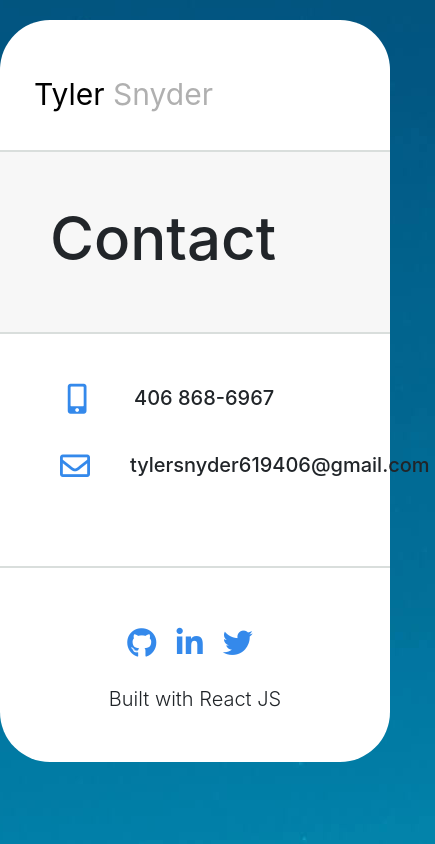
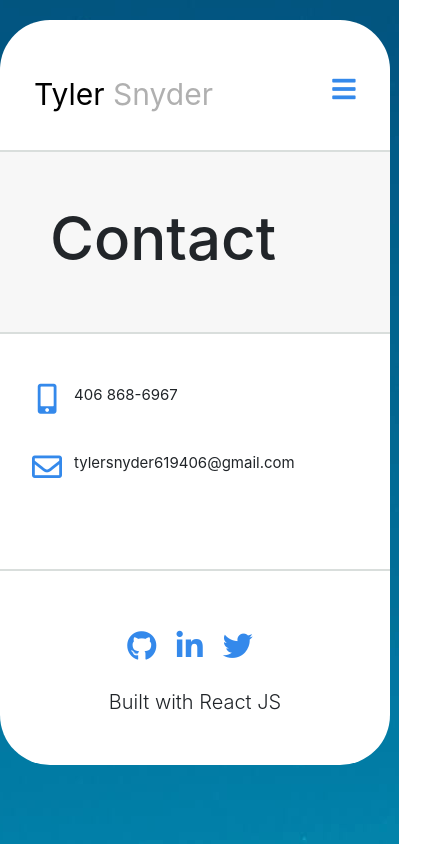
Before and after one commit to MR-TYLER31/react-portfolio, a React (Create React App) app: page /contact in a window 390 px wide. Shown: the whole page, 435 px wide, since content can reach past the window. Built offline with nearby package versions, Linux system fonts and the light colour scheme.

Commit message:
added media queries for home page button and added resume link

```diff
--- a/public/index.css
+++ b/public/index.css
@@ -8,7 +8,7 @@ body {
   -moz-osx-font-smoothing: grayscale;
   /* height: 150vh; */
   /* background-color: #3489eb; */
-  background-image: url('/react-portfolio/img/cover.jpg');
+  background-image: url("/react-portfolio/img/cover.jpg");
   background-attachment: fixed;
   background-repeat: no-repeat;
   background-position: top;
@@ -41,11 +41,11 @@ body {
   margin-right: 30px;
 } */
 
-.scrolled {
+/* .scrolled {
   position: fixed;
   background-color: white;
   box-shadow: 0px 4px 7px #777;
-}
+} */
 
 /* #header-section {
   margin-top: 20%;
@@ -73,13 +73,11 @@ body {
   border: 3px solid #3489eb;
   margin: 0 auto;
   width: 20%;
-
 }
 
 #portfolio-btn:hover {
   background-color: white;
   color: #3489eb;
-
 }
 
 .card-img-top {
@@ -127,7 +125,6 @@ body {
   box-shadow: 0 4px 8px 0 rgba(0, 0, 0, 0.4), 0 6px 20px 0 rgba(0, 0, 0, 0.19);
 }
 
-
 /* .project-card {
   background-color: white;
   color: black;
@@ -157,8 +154,6 @@ i {
 
 .footer-container {
   border-top: 2px solid #d9dedc;
-
-
 }
 
 .contact-row {
@@ -168,7 +163,7 @@ i {
 
 .col-inner {
   display: block;
-  align-items: center
+  align-items: center;
 }
 
 .info-block {
@@ -186,7 +181,6 @@ i {
   padding: 0 10px 5px 0px;
   text-align: center;
   width: 44px;
-
 }
 
 .info-block .contact-text {
@@ -197,19 +191,17 @@ i {
   padding-left: 30px;
 }
 
-
 .contact {
   color: #3489eb;
   font-size: 30px;
-
 }
 
 @media only screen and (max-width: 600px) {
   .jumbotron {
     width: 100%;
+    /* margin-right: -20px; */
   }
 }
-
 
 .dtl24 {
   width: 100%;
@@ -309,3 +301,55 @@ i {
   visibility: visible;
   opacity: 1;
 }
+
+@media only screen and (max-width: 1500px) {
+  #portfolio-btn {
+    display: block;
+    border-radius: 30px;
+    /* padding: 5px 40px; */
+    border: 3px solid #3489eb;
+    margin: 0 auto;
+    width: 30%;
+  }
+}
+
+@media only screen and (max-width: 1000px) {
+  #portfolio-btn {
+    display: block;
+    border-radius: 30px;
+    /* padding: 5px 40px; */
+    border: 3px solid #3489eb;
+    margin: 0 auto;
+    width: 45%;
+  }
+}
+@media only screen and (max-width: 800px) {
+  #portfolio-btn {
+    display: block;
+    border-radius: 30px;
+    /* padding: 5px 40px; */
+    border: 3px solid #3489eb;
+    margin: 0 auto;
+    width: 50%;
+  }
+}
+
+@media only screen and (max-width: 600px) {
+  .info-block .contact-text {
+    font-size: 15px;
+    padding-left: 0px;
+  }
+
+  .container-contact {
+    margin-left: -30px;
+  }
+
+  #portfolio-btn {
+    display: block;
+    border-radius: 30px;
+    /* padding: 5px 40px; */
+    border: 3px solid #3489eb;
+    margin: 0 auto;
+    width: 75%;
+  }
+}
--- a/public/index.html
+++ b/public/index.html
@@ -53,6 +53,8 @@
   <script src="https://stackpath.bootstrapcdn.com/bootstrap/4.4.1/js/bootstrap.min.js"
     integrity="sha384-wfSDF2E50Y2D1uUdj0O3uMBJnjuUD4Ih7YwaYd1iqfktj0Uod8GCExl3Og8ifwB6" crossorigin="anonymous">
   </script>
+
+</body>
 </body>
 
 </html>
--- a/src/App.js
+++ b/src/App.js
@@ -13,7 +13,6 @@ function App() {
         <Route exact path="/skills" component={Skills} />
         <Route exact path="/portfolio" component={Portfolio} />
         <Route exact path="/contact" component={Contact} />
-        <Route exact path="/resume" />
       </div>
     </Router>
   );
--- a/src/component/Navbar.js
+++ b/src/component/Navbar.js
@@ -1,4 +1,5 @@
 import React, { Component } from "react";
+
 import { Link } from "react-router-dom";
 
 class Navbar extends Component {
@@ -17,7 +18,21 @@ class Navbar extends Component {
           <span style={{ color: "black" }}>Tyler </span>
           <span style={{ color: "#b0b0b0" }}>Snyder</span>
         </Link>
-        <div className="collapse navbar-collapse" id="navbarCollapse">
+        <button
+          className="navbar-toggler"
+          type="button"
+          data-toggle="collapse"
+          data-target="#navbar-collapse"
+          aria-controls="navbarSupportedContent"
+          aria-expanded="false"
+          aria-label="Toggle navigation"
+        >
+          <span className="navbar-toggler-icon">
+            <i className="fas fa-bars fa-lg" style={{ color: "#3489eb" }}></i>
+          </span>
+        </button>
+
+        <div className="collapse navbar-collapse" id="navbar-collapse">
           <ul className="navbar-nav ml-auto">
             <li className="nav-item">
               <Link
@@ -44,11 +59,9 @@ class Navbar extends Component {
               </Link>
             </li>
             <li className="nav-item">
-              {/* <a href="/resume.pdf" target="_blank">
-                Resume
-              </a> */}
               <Link
-                to="/resume.pdf"
+                to="/react-portfolio/resume.pdf"
+                target="_blank"
                 className={
                   window.location.pathname === "/resume.pdf"
                     ? "nav-link active"
--- a/src/component/pages/Contact.js
+++ b/src/component/pages/Contact.js
@@ -9,16 +9,16 @@ function Contact() {
       <div id="skills-header">
         <h1>Contact</h1>
       </div>
-
+      <div className="container-contact">
         <div className="row contact-row">
-        <div className="col-md-12 col-sm-6">
+          <div className="col-md-12 col-sm-12">
             <div className="col-inner">
               <div className="info-block">
                 <div className="contact-icon">
                   <i className="fas fa-mobile-alt contact"></i>
                 </div>
                 <div className="contact-text">
-                <h5 className="p4-5">406 868-6967</h5>
+                  <p className="p4-5">406 868-6967</p>
                 </div>
               </div>
               <div className="info-block ">
@@ -26,7 +26,8 @@ function Contact() {
                   <i className="far fa-envelope contact"></i>
                 </div>
                 <div className="contact-text">
-                <h5> tylersnyder619406@gmail.com</h5>
+                  <p>tylersnyder619406@gmail.com</p>
+                </div>
               </div>
             </div>
           </div>
--- a/src/component/pages/Home.js
+++ b/src/component/pages/Home.js
@@ -30,8 +30,8 @@ function Home() {
             <Navbar />
             <div className="container">
               <Spring
-                from={{ opacity: 0, marginTop: 100 }}
-                to={{ opacity: 1, marginTop: 200 }}
+                from={{ opacity: 0, marginTop: 50 }}
+                to={{ opacity: 1, marginTop: 150 }}
                 config={{ delay: 1000, duration: 1000 }}
               >
                 {props => (
```
Lines whose indentation alone changed are shown as unchanged.
